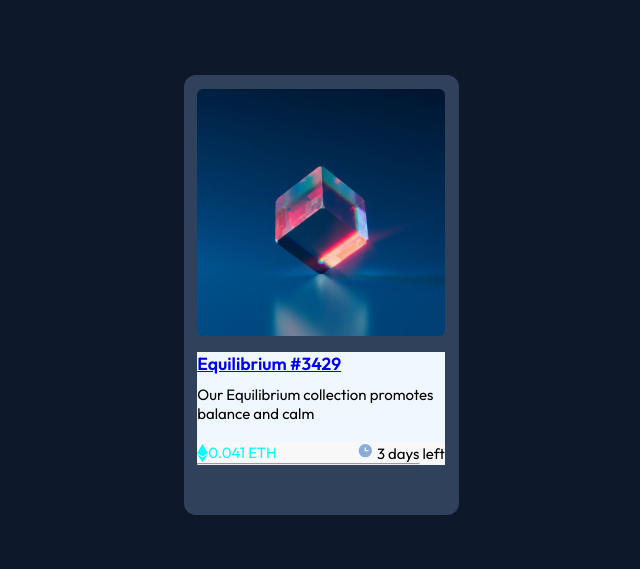
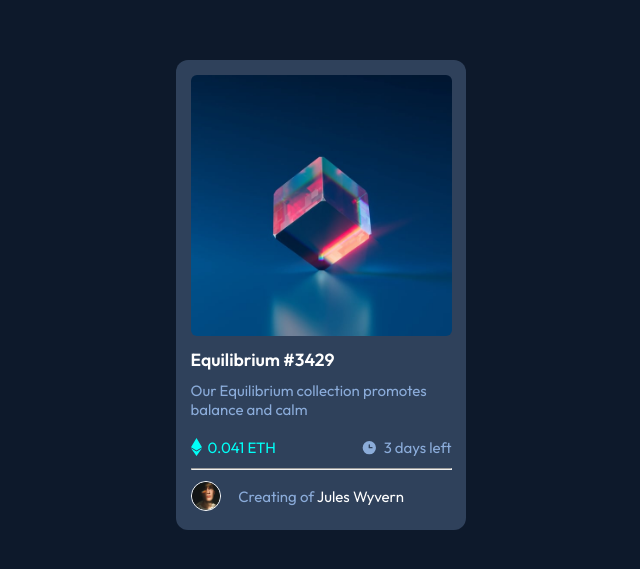
Before and after one commit to LucassdosAnjos/nft-preview-card-component, a plain HTML site: page index.html in a window 1280 px wide. Shown: the part 105-674 px from the top of the page, without its empty margins (319-959 px from the left). Drawn offline with Linux system fonts and the light colour scheme.

Commit message:
Finalizando o projeto NFT preview card

```diff
--- a/index.html
+++ b/index.html
@@ -10,10 +10,10 @@
 <body>
   <div class="container">
     <div class="card">
-      <a href="https://www.frontendmentor.io?ref=challenge"><img src="./images/image-equilibrium.jpg" alt="image-equilibrium"></a>
+    <img src="./images/image-equilibrium.jpg" alt="image-equilibrium" id="teste"></a>
     </div>
     <div class="texto">
-      <h3><a href="https://www.frontendmentor.io?ref=challenge">Equilibrium #3429</a></h3>
+      <h3>Equilibrium #3429</a></h3>
       <p>Our Equilibrium collection promotes balance and calm</p>
       <br>
       <div class="center">
@@ -27,6 +27,14 @@
         </div>
       </div>
       <hr>
+      <div class="avatar">
+        <div class="img1">
+          <img src="./images/image-avatar.png" alt="">
+        </div>
+        <div class="texto2">
+          <p>Creating of <span>Jules Wyvern</span></p>
+        </div>
+      </div>
     </div>
   </div>
 </body>
--- a/style.css
+++ b/style.css
@@ -19,8 +19,9 @@ body {
 .container {
     background-color: hsl(215, 32%, 27%);
     border-radius: 12px;
-    height: 440px;
-    width: 275px;
+    height: 470px;
+    width: 290px;
+
 }
 
 .card {
@@ -43,7 +44,7 @@ body {
     margin: auto;
     margin-top: 22px;
     flex-direction: column;
-    background-color: aliceblue;
+    background-color: hsl(215, 32%, 27%);
     width: 90%;
 
 }
@@ -58,6 +59,7 @@ body {
 
 .texto p {
     text-align: left;
+    color: hsl(215, 51%, 70%);
 }
 
 hr {
@@ -65,7 +67,7 @@ hr {
 }
 
 .center {
-    background-color: rgb(248, 248, 248);
+    background-color: hsl(215, 32%, 27%);
     display: flex;
     justify-content: space-between;
 
@@ -75,4 +77,56 @@ hr {
     color: hsl(178, 100%, 50%);
     display: flex;
     align-items: center;
-    }
+
+}
+
+.lado1 img {
+    margin-right: 6px;
+}
+
+.lado2 {
+    display: flex;
+    align-items: center;
+    color: hsl(215, 51%, 70%)
+}
+
+.lado2 img {
+    margin-right: 6px;
+
+
+}
+
+hr {
+    display: flex;
+    align-items: center;
+    width: 100%;
+    margin: auto;
+    margin-top: 11px;
+    border: -10px solid;
+    color: rgb(255, 252, 252);
+}
+
+.avatar {
+    display: flex;
+    justify-content: center;
+    color: hsl(215, 51%, 70%);
+    margin-top: 11px;
+}
+
+.img1 img {
+    border: 1px solid white;
+    border-radius: 50px;
+    width: 30px;
+    margin-left: -47px;
+}
+
+.texto2 {
+    text-align: center;
+    display: flex;
+    align-items: center;
+    margin-top: -3px;
+}
+
+span {
+    color: white;
+}
```
